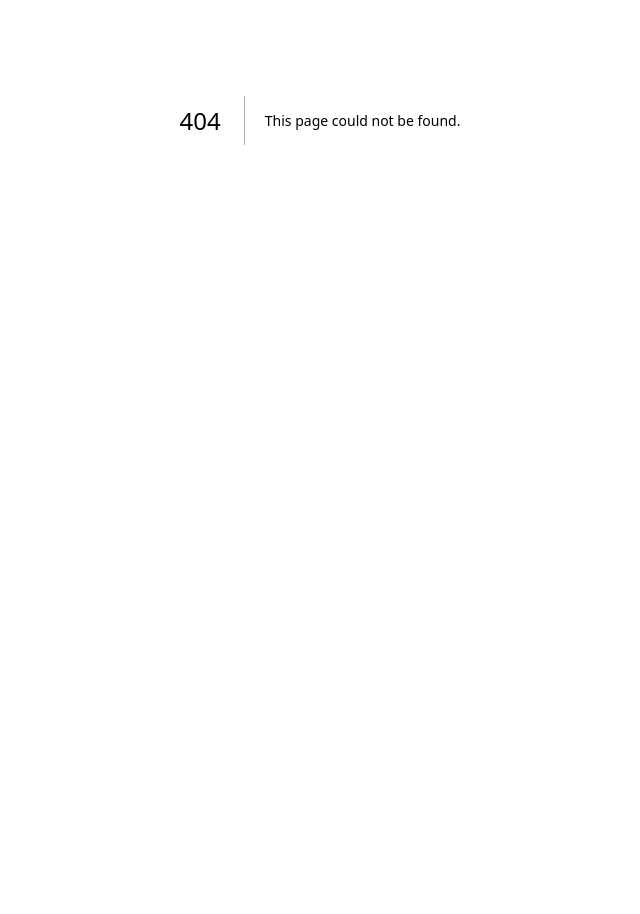
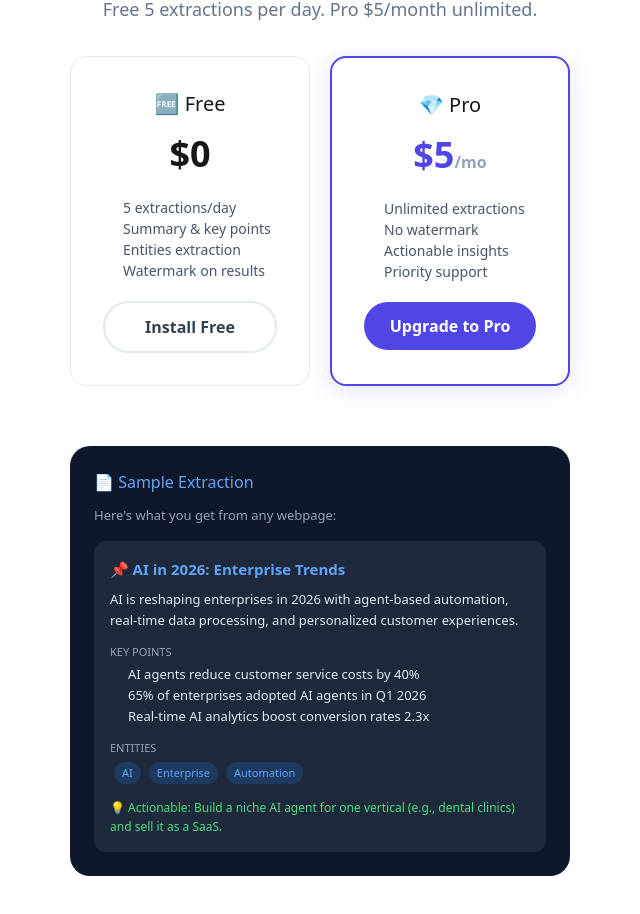
Before and after one commit to canzi-ai/ai-marketer-saas, a Next.js app: page /extractor in a window 1280 px wide. Before the commit this address had no page. Shown: the part 280-1194 px from the top of the page, without its empty margins (320-960 px from the left). Before the commit the page ends 800 px from the top, so only its background shows below. Built offline with nearby package versions, Linux system fonts and the light colour scheme.

Commit message:
feat: AI extractor landing page

```diff
--- /dev/null
+++ b/app/extractor/page.tsx
@@ -0,0 +1,57 @@
+'use client';
+export default function ExtractorLanding() {
+  return (
+    <div style={{ fontFamily: 'system-ui, sans-serif', maxWidth: 700, margin: '0 auto', padding: '60px 20px', textAlign: 'center', background: '#fff', minHeight: '100vh' }}>
+      <span style={{ fontSize: 64 }}>🧠</span>
+      <h1 style={{ fontSize: 'clamp(28px,5vw,44px)', fontWeight: 800, margin: '16px 0 8px', color: '#0f172a' }}>AI Content Extractor</h1>
+      <p style={{ fontSize: 18, color: '#64748b', lineHeight: 1.6, maxWidth: 500, margin: '0 auto 32px' }}>
+        Extract structured insights from any webpage with AI.<br/>Free 5 extractions per day. Pro $5/month unlimited.
+      </p>
+
+      <div style={{ display: 'grid', gridTemplateColumns: '1fr 1fr', gap: 20, maxWidth: 500, margin: '0 auto' }}>
+        <div style={{ border: '1px solid #e2e8f0', borderRadius: 16, padding: 32 }}>
+          <h3 style={{ fontSize: 20, marginBottom: 8 }}>🆓 Free</h3>
+          <p style={{ fontSize: 36, fontWeight: 800 }}>$0</p>
+          <ul style={{ textAlign: 'left', fontSize: 14, color: '#475569', marginTop: 16, paddingLeft: 20 }}>
+            <li>5 extractions/day</li>
+            <li>Summary & key points</li>
+            <li>Entities extraction</li>
+            <li>Watermark on results</li>
+          </ul>
+          <a href="https://chrome.google.com/webstore" target="_blank" rel="noopener" style={{ display: 'block', marginTop: 20, padding: '12px', border: '2px solid #e2e8f0', borderRadius: 50, fontWeight: 600, textDecoration: 'none', color: '#334155' }}>Install Free</a>
+        </div>
+        <div style={{ border: '2px solid #4f46e5', borderRadius: 16, padding: 32, boxShadow: '0 4px 24px rgba(79,70,229,0.15)' }}>
+          <h3 style={{ fontSize: 20, marginBottom: 8 }}>💎 Pro</h3>
+          <p style={{ fontSize: 36, fontWeight: 800, color: '#4f46e5' }}>$5<span style={{ fontSize: 16, color: '#94a3b8' }}>/mo</span></p>
+          <ul style={{ textAlign: 'left', fontSize: 14, color: '#475569', marginTop: 16, paddingLeft: 20 }}>
+            <li>Unlimited extractions</li>
+            <li>No watermark</li>
+            <li>Actionable insights</li>
+            <li>Priority support</li>
+          </ul>
+          <a href="https://canzi.lemonsqueezy.com" target="_blank" rel="noopener" style={{ display: 'block', marginTop: 20, padding: '12px', background: '#4f46e5', color: '#fff', borderRadius: 50, fontWeight: 600, textDecoration: 'none' }}>Upgrade to Pro</a>
+        </div>
+      </div>
+
+      <div style={{ marginTop: 60, padding: 24, background: '#0f172a', borderRadius: 20, color: '#e2e8f0', textAlign: 'left', maxWidth: 500, margin: '60px auto 0' }}>
+        <h3 style={{ marginBottom: 12, color: '#60a5fa' }}>📄 Sample Extraction</h3>
+        <p style={{ fontSize: 13, color: '#94a3b8', marginBottom: 16 }}>Here's what you get from any webpage:</p>
+        <div style={{ background: '#1e293b', borderRadius: 12, padding: 16, fontSize: 13, lineHeight: 1.6 }}>
+          <p style={{ color: '#60a5fa', fontWeight: 600, fontSize: 15, marginBottom: 8 }}>📌 AI in 2026: Enterprise Trends</p>
+          <p style={{ marginBottom: 12 }}>AI is reshaping enterprises in 2026 with agent-based automation, real-time data processing, and personalized customer experiences.</p>
+          <p style={{ color: '#94a3b8', fontSize: 11, textTransform: 'uppercase', marginBottom: 4 }}>Key Points</p>
+          <ul style={{ paddingLeft: 18, marginBottom: 12 }}>
+            <li>AI agents reduce customer service costs by 40%</li>
+            <li>65% of enterprises adopted AI agents in Q1 2026</li>
+            <li>Real-time AI analytics boost conversion rates 2.3x</li>
+          </ul>
+          <p style={{ color: '#94a3b8', fontSize: 11, textTransform: 'uppercase', marginBottom: 4 }}>Entities</p>
+          <span style={{ display: 'inline-block', background: '#1e3a5f', color: '#60a5fa', padding: '2px 8px', borderRadius: 12, fontSize: 11, margin: '2px 4px' }}>AI</span>
+          <span style={{ display: 'inline-block', background: '#1e3a5f', color: '#60a5fa', padding: '2px 8px', borderRadius: 12, fontSize: 11, margin: '2px 4px' }}>Enterprise</span>
+          <span style={{ display: 'inline-block', background: '#1e3a5f', color: '#60a5fa', padding: '2px 8px', borderRadius: 12, fontSize: 11, margin: '2px 4px' }}>Automation</span>
+          <p style={{ color: '#4ade80', fontSize: 12, marginTop: 12 }}>💡 Actionable: Build a niche AI agent for one vertical (e.g., dental clinics) and sell it as a SaaS.</p>
+        </div>
+      </div>
+    </div>
+  );
+}
```
